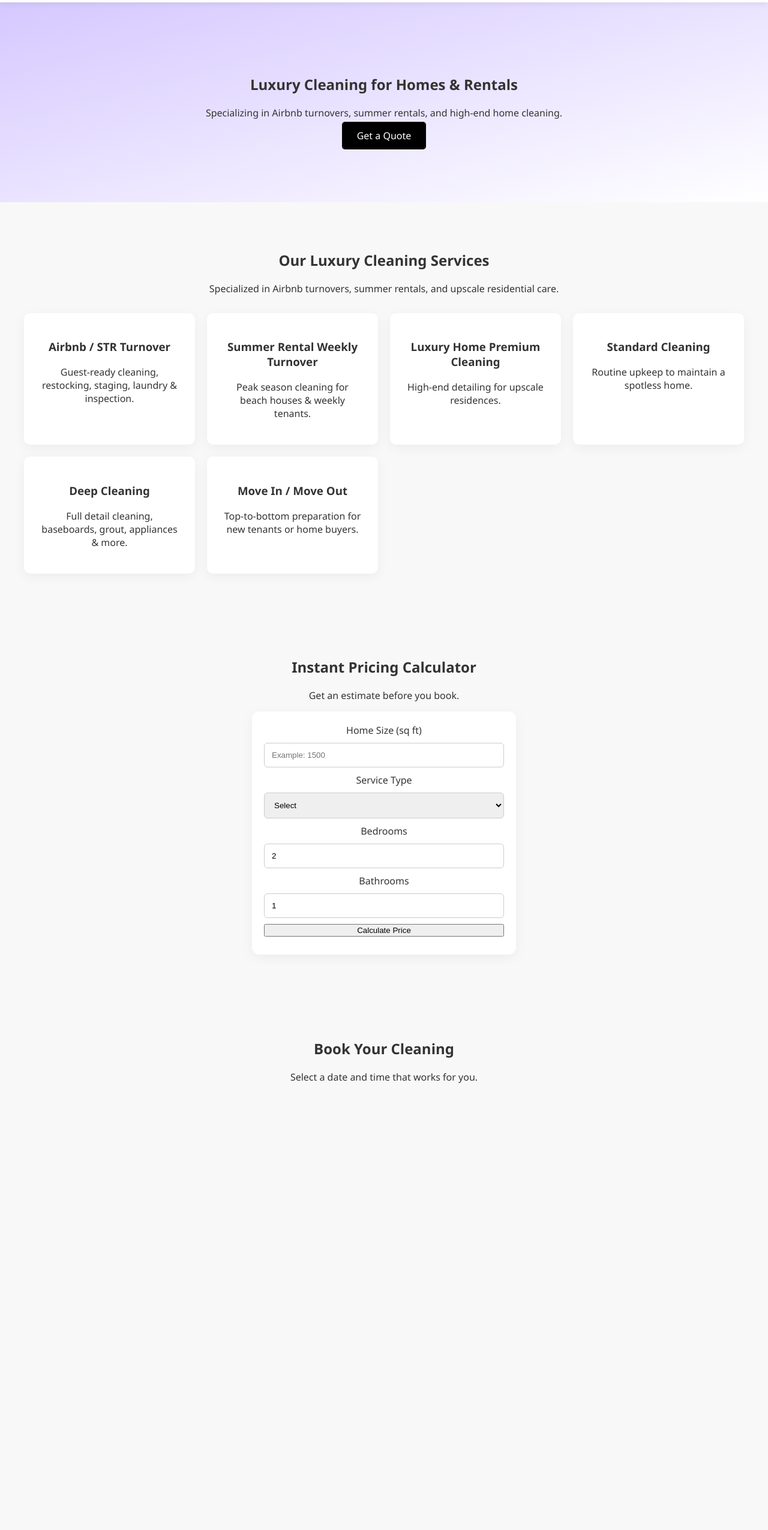
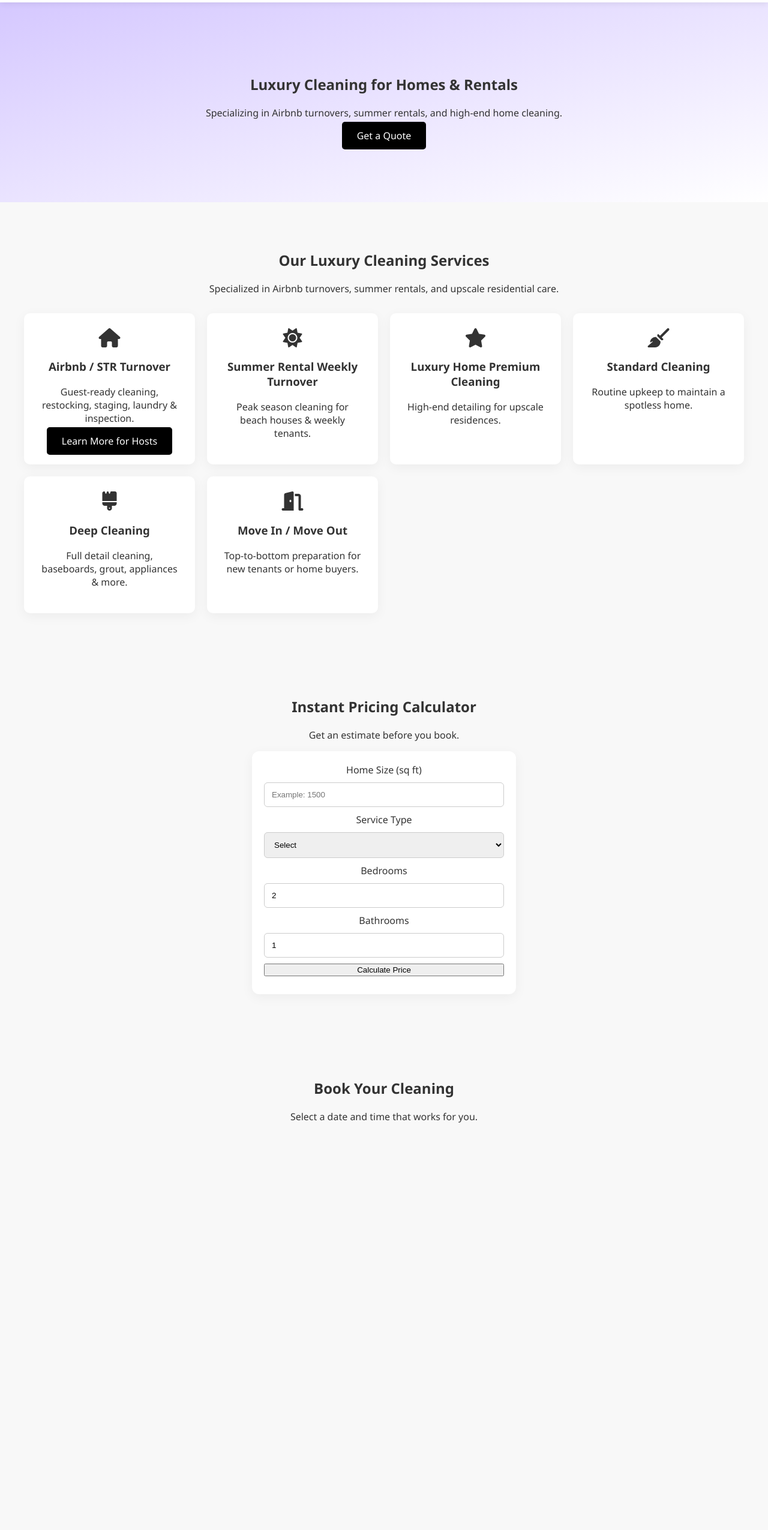
Before and after one commit to LaurenMurphyMLEngineer/point-pleasant-sparkle, a plain HTML site: page index.html in a window 1280 px wide. Shown: the part 66-2616 px from the top of the page at 60% size. Drawn offline with Linux system fonts and the light colour scheme; a script that the page names is missing.

Commit message:
Update index.html

```diff
--- a/index.html
+++ b/index.html
@@ -5,6 +5,8 @@
 <meta name="viewport" content="width=device-width, initial-scale=1.0">
 <title>Point Pleasant Sparkle – Luxury Cleaning Services</title>
 <link rel="stylesheet" href="styles.css">
+<!-- Font Awesome for icons -->
+<link rel="stylesheet" href="https://cdnjs.cloudflare.com/ajax/libs/font-awesome/6.4.0/css/all.min.css">
 </head>
 <body>
 
@@ -15,6 +17,7 @@
         <a href="#pricing">Pricing</a>
         <a href="#booking">Booking</a>
         <a href="#contact">Contact</a>
+        <a href="airbnb.html">Airbnb Hosts</a>
     </nav>
 </header>
 
@@ -28,12 +31,37 @@
     <h2>Our Luxury Cleaning Services</h2>
     <p>Specialized in Airbnb turnovers, summer rentals, and upscale residential care.</p>
     <div class="service-grid">
-        <div class="service-card"><h3>Airbnb / STR Turnover</h3><p>Guest-ready cleaning, restocking, staging, laundry & inspection.</p></div>
-        <div class="service-card"><h3>Summer Rental Weekly Turnover</h3><p>Peak season cleaning for beach houses & weekly tenants.</p></div>
-        <div class="service-card"><h3>Luxury Home Premium Cleaning</h3><p>High-end detailing for upscale residences.</p></div>
-        <div class="service-card"><h3>Standard Cleaning</h3><p>Routine upkeep to maintain a spotless home.</p></div>
-        <div class="service-card"><h3>Deep Cleaning</h3><p>Full detail cleaning, baseboards, grout, appliances & more.</p></div>
-        <div class="service-card"><h3>Move In / Move Out</h3><p>Top-to-bottom preparation for new tenants or home buyers.</p></div>
+        <div class="service-card">
+            <i class="fas fa-home fa-2x"></i>
+            <h3>Airbnb / STR Turnover</h3>
+            <p>Guest-ready cleaning, restocking, staging, laundry & inspection.</p>
+            <a href="airbnb.html" class="btn">Learn More for Hosts</a>
+        </div>
+        <div class="service-card">
+            <i class="fas fa-sun fa-2x"></i>
+            <h3>Summer Rental Weekly Turnover</h3>
+            <p>Peak season cleaning for beach houses & weekly tenants.</p>
+        </div>
+        <div class="service-card">
+            <i class="fas fa-star fa-2x"></i>
+            <h3>Luxury Home Premium Cleaning</h3>
+            <p>High-end detailing for upscale residences.</p>
+        </div>
+        <div class="service-card">
+            <i class="fas fa-broom fa-2x"></i>
+            <h3>Standard Cleaning</h3>
+            <p>Routine upkeep to maintain a spotless home.</p>
+        </div>
+        <div class="service-card">
+            <i class="fas fa-brush fa-2x"></i>
+            <h3>Deep Cleaning</h3>
+            <p>Full detail cleaning, baseboards, grout, appliances & more.</p>
+        </div>
+        <div class="service-card">
+            <i class="fas fa-door-open fa-2x"></i>
+            <h3>Move In / Move Out</h3>
+            <p>Top-to-bottom preparation for new tenants or home buyers.</p>
+        </div>
     </div>
 </section>
 
@@ -65,10 +93,8 @@
 <section id="booking" class="booking">
     <h2>Book Your Cleaning</h2>
     <p>Select a date and time that works for you.</p>
-    <div class="calendly-inline-widget"
-         data-url="https://calendly.com/YOUR-CALENDLY-USERNAME"
-         style="min-width:320px;height:700px;">
-    </div>
+    <!-- Calendly Embed -->
+    <div class="calendly-inline-widget" data-url="https://calendly.com/YOUR-CALENDLY-USERNAME" style="min-width:320px;height:700px;"></div>
     <script src="https://assets.calendly.com/assets/external/widget.js"></script>
 </section>
 
@@ -93,6 +119,9 @@
     <div id="formMessage"></div>
 </section>
 
+<!-- AI Chat widget (example: Tidio free widget) -->
+<script src="//code.tidio.co/YOUR_TIDIO_KEY.js" async></script>
+
 <footer>
     <p>© 2025 Point Pleasant Sparkle — Luxury Cleaning</p>
 </footer>
```
